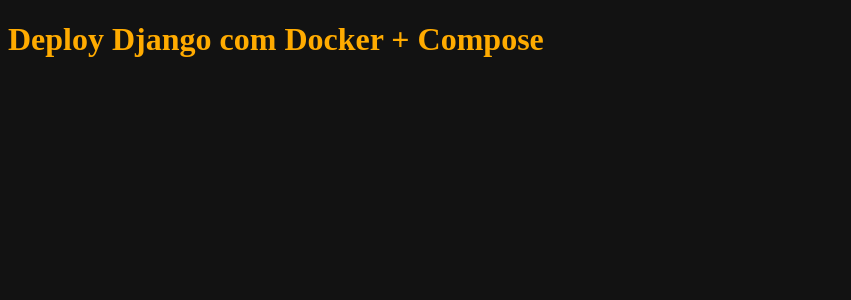
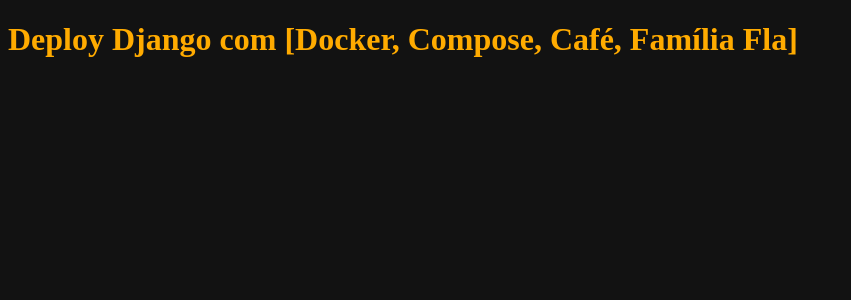
Before and after one commit to rogeriosilva-ifpi/ifpi-tds-2023.2-backend, a Django app: page / in a window 1280 px wide. Shown: the top 300 px of the page, without its empty margins (0-851 px from the left). Run offline with Django 4.2, Linux system fonts and the light colour scheme.

Commit message:
Minor changes

```diff
--- a/django/docker-django/lovito/core/templates/core/index.html
+++ b/django/docker-django/lovito/core/templates/core/index.html
@@ -2,5 +2,5 @@
 {% load static %}
 
 {% block content %}
-  <h1>Deploy Django com Docker + Compose</h1>
+  <h1>Deploy Django com [Docker, Compose, Café, Família Fla]</h1>
 {% endblock%}
```
Also changed, not shown: django/docker-django/docker-compose.yml (+7 -7 lines).
